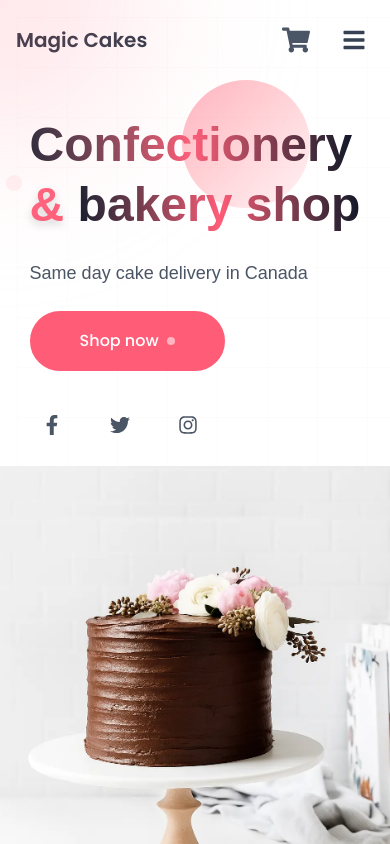
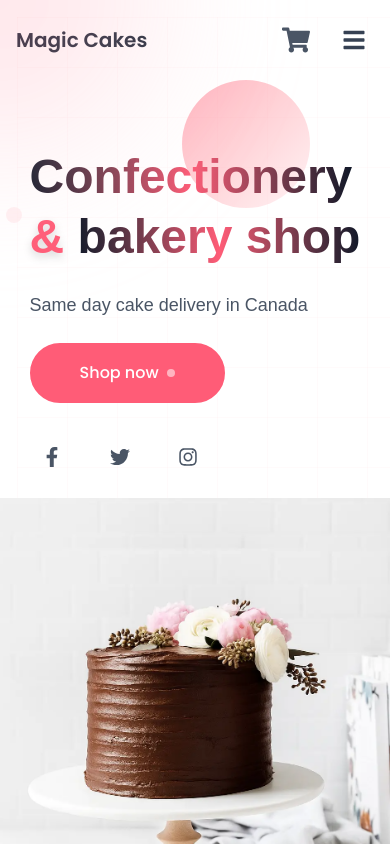
Before and after one commit to AliKhan17dec/magic-cakes-bakery-website, a Next.js app: page / in a window 390 px wide. Shown: the top 844 px of the page. Built offline with nearby package versions, Linux system fonts and the light colour scheme; a web font is replaced by a local one.

Commit message:
resolving the issue of hero section hide behind the how it work section in less than md screens

```diff
--- a/src/app/home/hero.tsx
+++ b/src/app/home/hero.tsx
@@ -93,7 +93,7 @@ export default function Hero() {
   }, [])
 
   return (
-    <main className="relative min-h-screen bg-white overflow-hidden max-md:pt-24">
+    <main className="relative min-h-screen bg-white overflow-hidden max-lg:pt-32">
       <div className="absolute inset-0 opacity-30">
         <div
           className="absolute inset-0"
@@ -125,7 +125,7 @@ export default function Hero() {
       </div>
 
       <div className="relative z-10 h-full">
-        <div className="grid grid-cols-1 lg:grid-cols-2 h-screen">
+        <div className="grid grid-cols-1 lg:grid-cols-2 min-h-screen lg:h-screen">
           {/* Left Content */}
           <div
             className={`flex items-center justify-center px-6 lg:px-12 transition-all duration-1000 ${isLoaded ? "translate-y-0 opacity-100" : "translate-y-10 opacity-0"}`}
```
